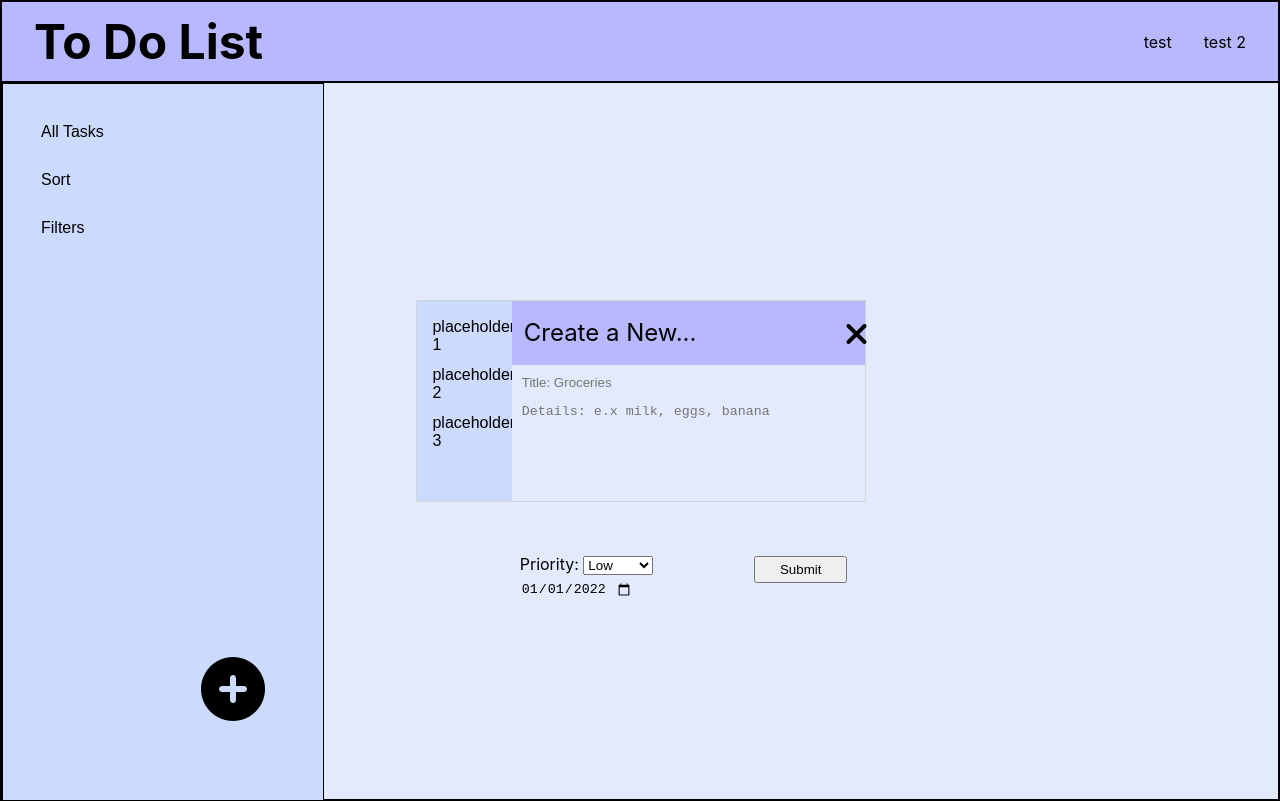
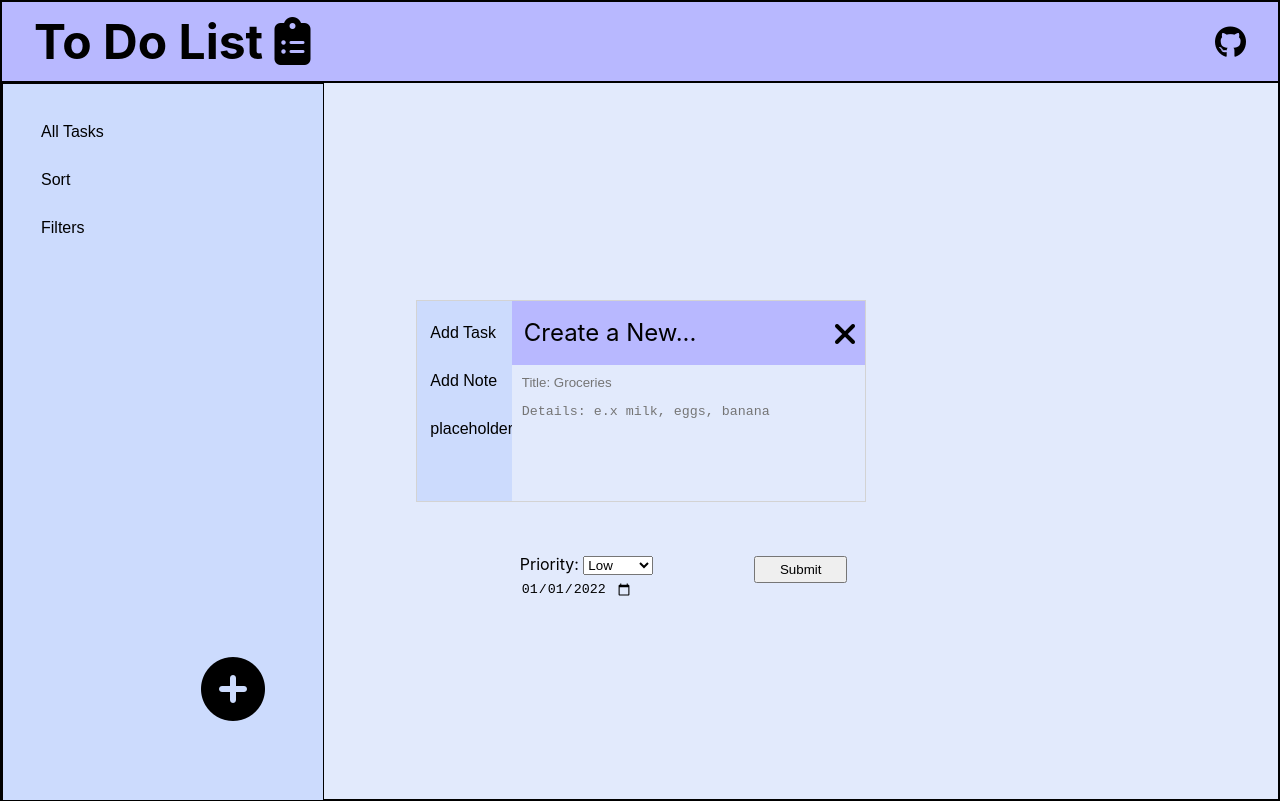
Before and after one commit to AndrewLin95/todolist, a website built with webpack: page dist/index.html in a window 1280 px wide. Both pictures are taken after a click on the button 219 px from the left and 695 px from the top of the page. Built offline with nearby package versions, Linux system fonts and the light colour scheme.

Commit message:
formatting

```diff
--- a/dist/index.html
+++ b/dist/index.html
@@ -8,10 +8,9 @@
   <body>
     <div id="content">
         <div id="navBar" class="header">
-            <div id="title">To Do List</div>
+            <div id="title">To Do List <i class="fa-solid fa-clipboard-list"></i></div>
             <ul id="navLinks">
-                <li>test</li>
-                <li>test 2</li>
+                <li> <a href='https://github.com/AndrewLin95'><i class="fa-brands fa-github fa-2x"></i></a> </li>
             </ul>
         </div>
         <div id="bottom">
@@ -37,9 +36,9 @@
             </div>
             <div id="addItemForm">
                 <div id="formCategorySelector" class="index">
-                    <button class="btn">placeholder 1</button>
-                    <button class="btn">placeholder 2</button>
-                    <button class="btn">placeholder 3</button>
+                    <button class="btn addItem">Add Task</button>
+                    <button class="btn addItem">Add Note</button>
+                    <button class="btn addItem">placeholder</button>
                 </div>
                 <div id="formDetails" class="mainContent">
                     <div id="formHeader" class="header">
@@ -56,9 +55,9 @@
                                 <div id="priority">
                                     Priority:
                                     <select id="priorityOptions">
-                                        <option id="low">Low</option>
-                                        <option id="medium">Medium</option>
-                                        <option id="high">High</option>
+                                        <option value=1 id="low">Low</option>
+                                        <option value=2 id="medium">Medium</option>
+                                        <option value=3 id="high">High</option>
                                     </select>
                                 </div>
                                 <div id="date">
--- a/dist/style.css
+++ b/dist/style.css
@@ -73,6 +73,7 @@ table {
 #title{
     font-size: 3em;
     font-weight: bold;
+    flex-shrink: 0;
 }
 
 #navLinks{
@@ -164,6 +165,7 @@ table {
     top: calc(50vh - (25vh/2));
     left: calc(50vw - (35vw/2));
     width: 35vw;
+    min-width: 25em;
     height: 25vh;
     border: lightgray solid 1px;
 
@@ -177,6 +179,10 @@ table {
     padding-top: 1em;
     gap: 1em;
     width: 25%;
+}
+
+.addItem{
+    min-width: 5em;
 }
 
 #formDetails,
@@ -207,7 +213,7 @@ table {
 
 #cancel{
     width: 7.5%;
-    padding-right: 0.5em;
+    padding-right: 2em;
 }
 
 .subText{
@@ -263,6 +269,10 @@ background-color: #E2EAFC;
     border: 0px;
 }
 
+a, a:visited, a:active {
+    color: inherit;
+}
+
 /* card formatting */
 
 #allTasks{
@@ -298,6 +308,8 @@ background-color: #E2EAFC;
     align-items: center;
     word-wrap: normal;
     min-width: 10em;
+    max-width: 30em;
+    text-overflow: ellipsis;
 }
 
 .completeCheckBox{
```
